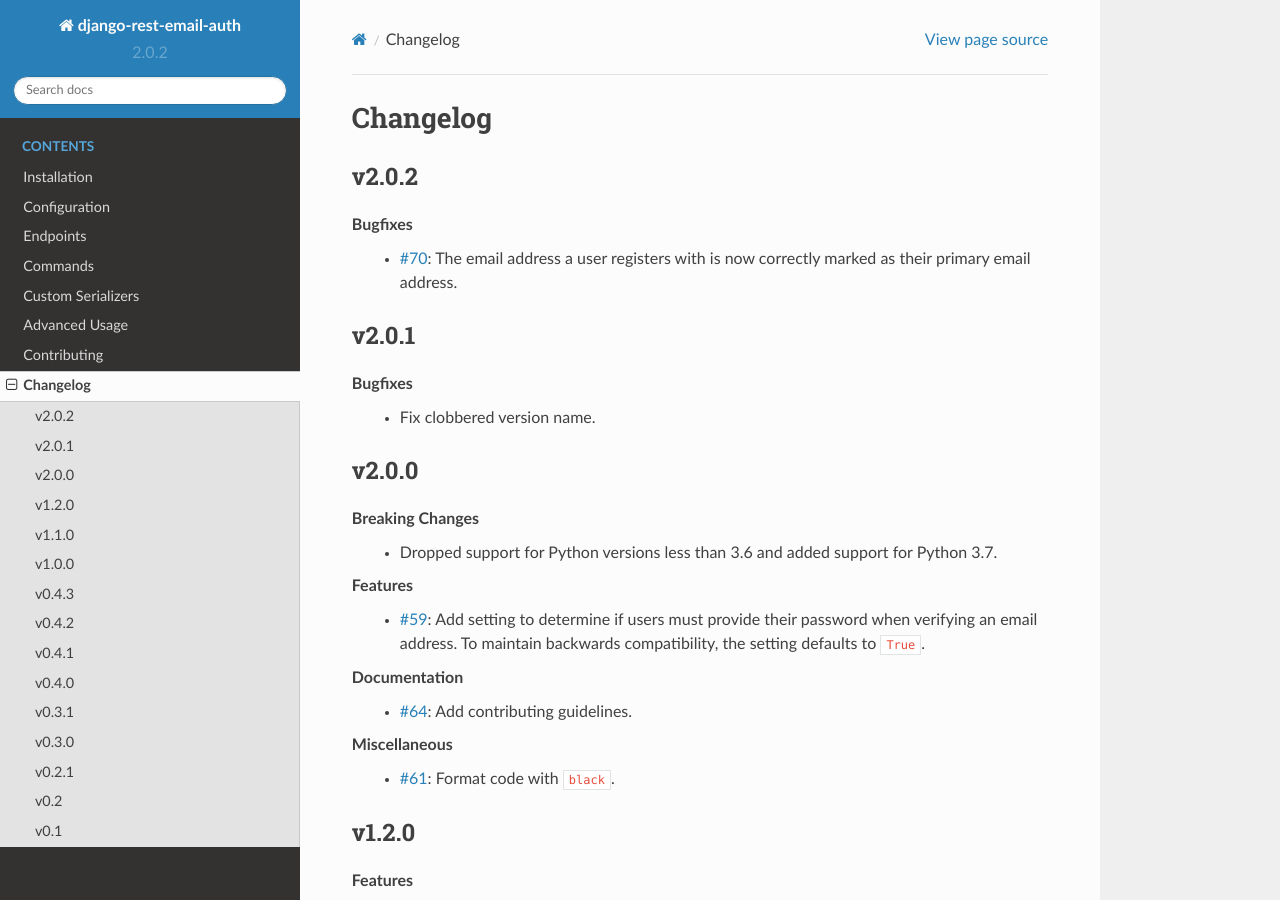
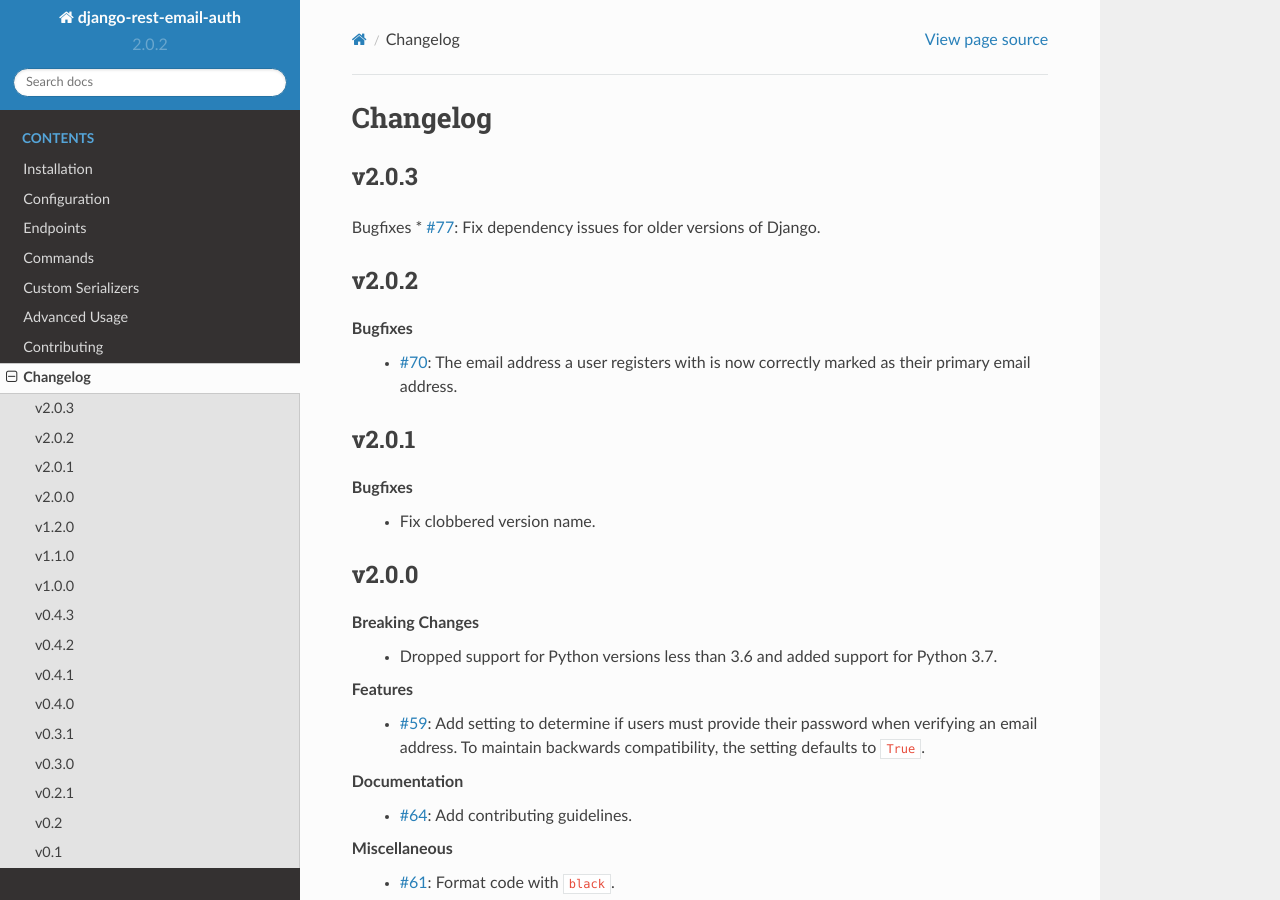
Before and after one commit to cdriehuys/django-rest-email-auth, a Sphinx documentation site: the page built from docs/CHANGELOG.rst, in a window 1280 px wide and 900 px high. Built offline with Sphinx 7.4.7 and the Read the Docs theme 2.0.0, drawn with Linux system fonts in a browser that asks for light colours.

Commit message:
Fix dependencies for older Django versions.

```diff
--- a/docs/CHANGELOG.rst
+++ b/docs/CHANGELOG.rst
@@ -1,5 +1,12 @@
 Changelog
 =========
+
+
+v2.0.3
+------
+
+Bugfixes
+* :issue:`77`: Fix dependency issues for older versions of Django.
 
 
 v2.0.2
--- a/setup.py
+++ b/setup.py
@@ -39,7 +39,7 @@
     # Dependencies
     install_requires=[
         "Django >= 1.10",
-        "django-email-utils",
+        "django-email-utils < 1.0",
         "djangorestframework >= 3.0",
     ],
 )
```
